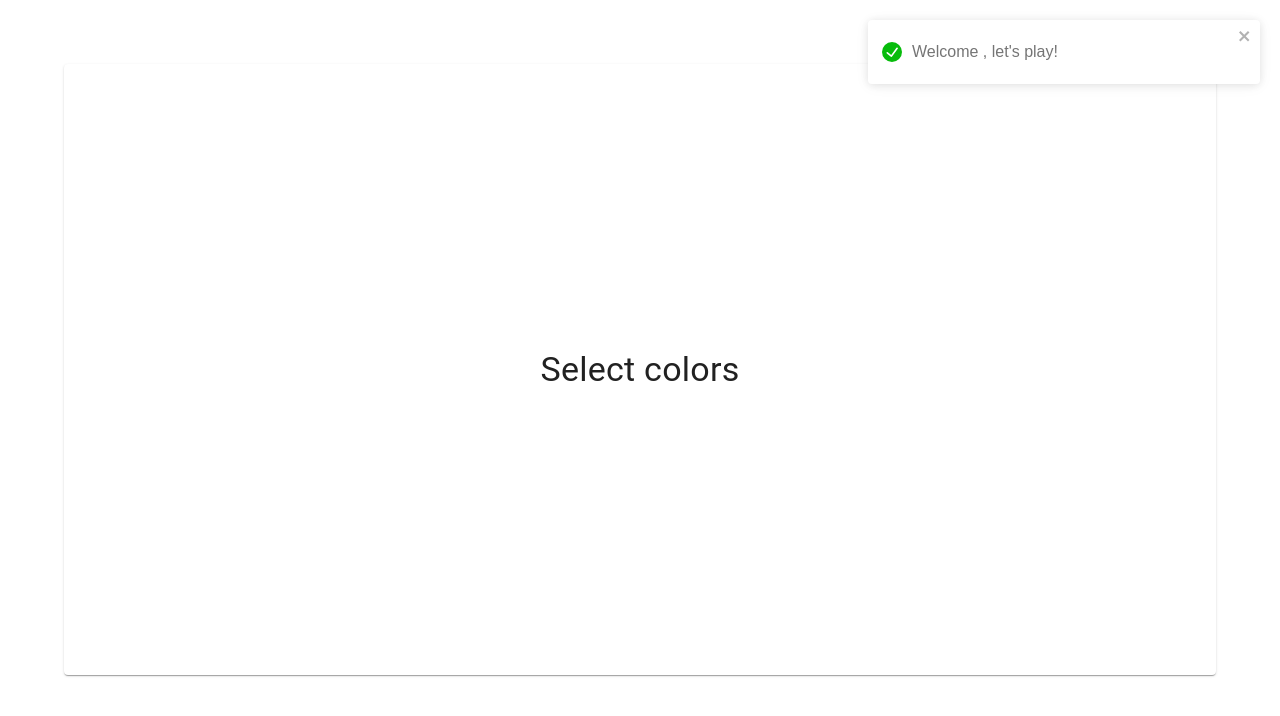
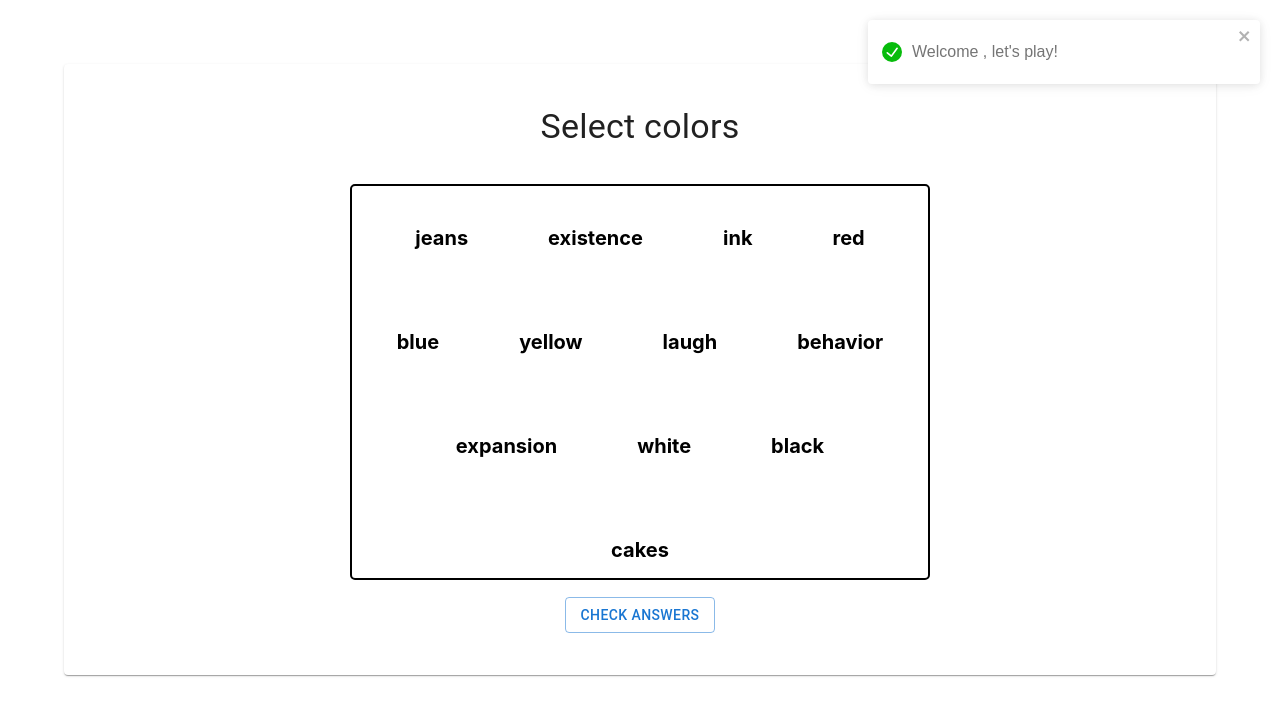
Before and after one commit to cati97/WordCloud, a React (Create React App) app: page / in a window 1280 px wide. Both pictures are taken after a click on the button "PLAY". Shown: the top 716 px of the page. Built offline with nearby package versions, Linux system fonts and the light colour scheme.

Commit message:
state for selected words, word color change based on isWordSelected

```diff
--- a/src/modules/Game/Game.css.ts
+++ b/src/modules/Game/Game.css.ts
@@ -1,8 +1,41 @@
 import styled from 'styled-components';
 import { Typography } from '@mui/material';
+
+interface WordBoxProps {
+  color?: string;
+}
 
 export const Question = styled(Typography)`
   &:first-letter {
     text-transform: capitalize;
   }
 `;
+
+export const GameBox = styled.div`
+  display: flex;
+  justify-content: space-evenly;
+  align-items: center;
+  flex-direction: column;
+  height: 100%;
+`;
+
+export const WordsBox = styled.div`
+  display: flex;
+  justify-content: center;
+  align-items: center;
+  flex-wrap: wrap;
+  border: 2px solid black;
+  border-radius: 5px;
+  height: 70%;
+  width: 45vw;
+  margin-top: 20px;
+`;
+
+export const WordBox = styled.div<WordBoxProps>`
+  font-size: 1.25rem;
+  font-weight: bold;
+  margin: 20px;
+  padding: 20px;
+  color: ${({ color }) => color};
+  cursor: pointer;
+`;
--- a/src/modules/Game/Game.tsx
+++ b/src/modules/Game/Game.tsx
@@ -1,17 +1,39 @@
 import Container from 'components/Layout/Container';
 import { mockedQuestions } from 'data/mockedQuestions';
-import { useMemo } from 'react';
+import { useMemo, useState } from 'react';
 import * as S from './Game.css';
 import { getRandomQuestion } from 'utils/getRandomQuestion';
+import WordBox from './WordBox';
+import { Button } from '@mui/material';
 
 const Game = () => {
+  const [selectedWords, setSelectedWords] = useState<string[]>([]);
+
   const randomQuestion = useMemo(() => {
-    return getRandomQuestion(mockedQuestions).question;
+    return getRandomQuestion(mockedQuestions);
   }, []);
 
   return (
     <Container>
-      <S.Question variant='h4'> {randomQuestion} </S.Question>
+      <S.GameBox>
+        <S.Question variant='h4'> {randomQuestion.question} </S.Question>
+        <S.WordsBox>
+          {randomQuestion.all_words.map((word) => {
+            const isWordSelected = selectedWords.includes(word);
+            return (
+              <WordBox
+                key={word}
+                word={word}
+                setSelectedWords={setSelectedWords}
+                isWordSelected={isWordSelected}
+              />
+            );
+          })}
+        </S.WordsBox>
+        <Button variant='outlined' onClick={() => {}}>
+          check answers
+        </Button>
+      </S.GameBox>
     </Container>
   );
 };
--- /dev/null
+++ b/src/modules/Game/WordBox/WordBox.tsx
@@ -0,0 +1,28 @@
+import { SetStateAction } from 'react';
+import * as S from '../Game.css';
+
+interface Props {
+  word: string;
+  setSelectedWords: (words: SetStateAction<string[]>) => void;
+  isWordSelected: boolean;
+}
+
+const WordBox = ({ word, setSelectedWords, isWordSelected }: Props) => {
+  const wordColor = isWordSelected ? 'gray' : 'black';
+  const onWordClick = () => {
+    setSelectedWords((prev) => {
+      if (!isWordSelected) {
+        return [...prev, word];
+      } else {
+        return prev.filter((w) => w !== word);
+      }
+    });
+  };
+  return (
+    <S.WordBox onClick={onWordClick} color={wordColor}>
+      {word}
+    </S.WordBox>
+  );
+};
+
+export default WordBox;
--- /dev/null
+++ b/src/modules/Game/WordBox/index.ts
@@ -0,0 +1,2 @@
+import WordBox from './WordBox';
+export default WordBox;
```
